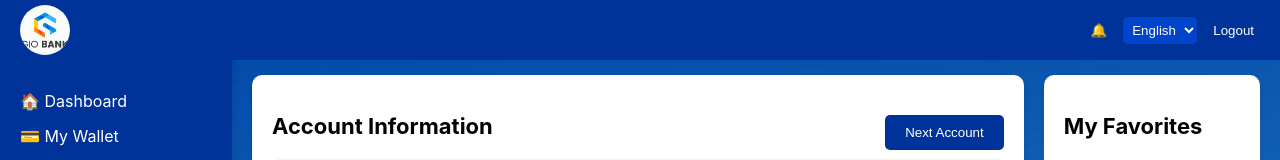
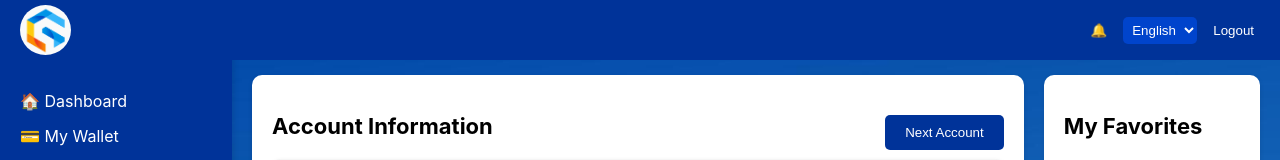
Before and after one commit to manoda98/Online-Banking-Web-Interface, a React (Create React App) app in the folder Frontend/: page /dashboard in a window 1280 px wide. Shown: the top 160 px of the page. Built offline with nearby package versions, Linux system fonts and the light colour scheme; sample sign-in values are in the browser's storage.

Commit message:
change dashboard logo icon

```diff
--- a/Frontend/src/Dashboard.js
+++ b/Frontend/src/Dashboard.js
@@ -44,7 +44,7 @@ const Dashboard = ({onLogout}) => {
       {/* Top Icons */}
       <div className="top-icons">
         <div className="logo-container">
-          <img src="/logo.png" alt="Bank Logo" className="bank-logo" />
+          <img src="/logo_icon.png" alt="Bank Logo" className="bank-logo" />
         </div>
         <button className="notification-btn">🔔</button>
         <select className="language-select">
```
